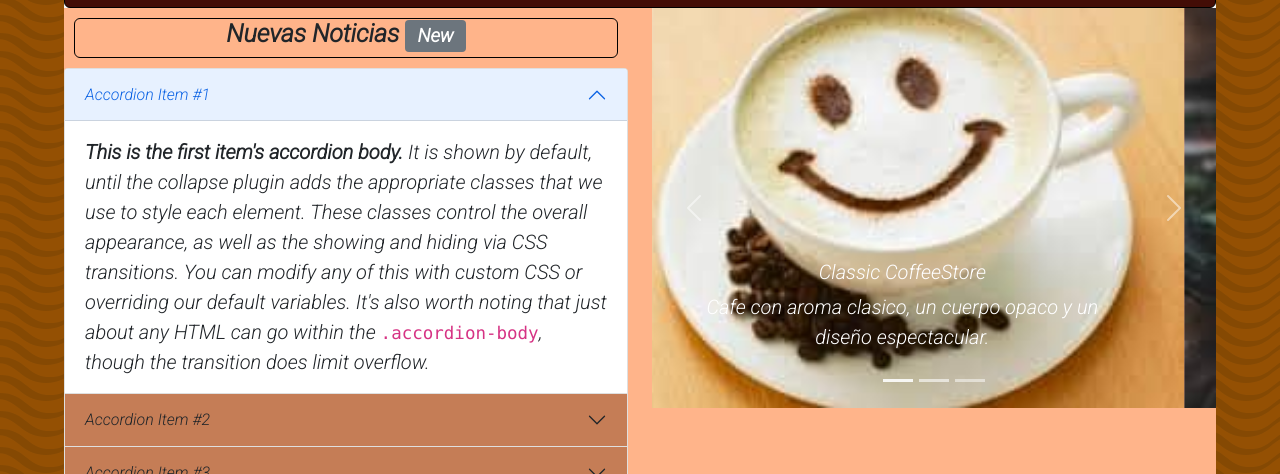
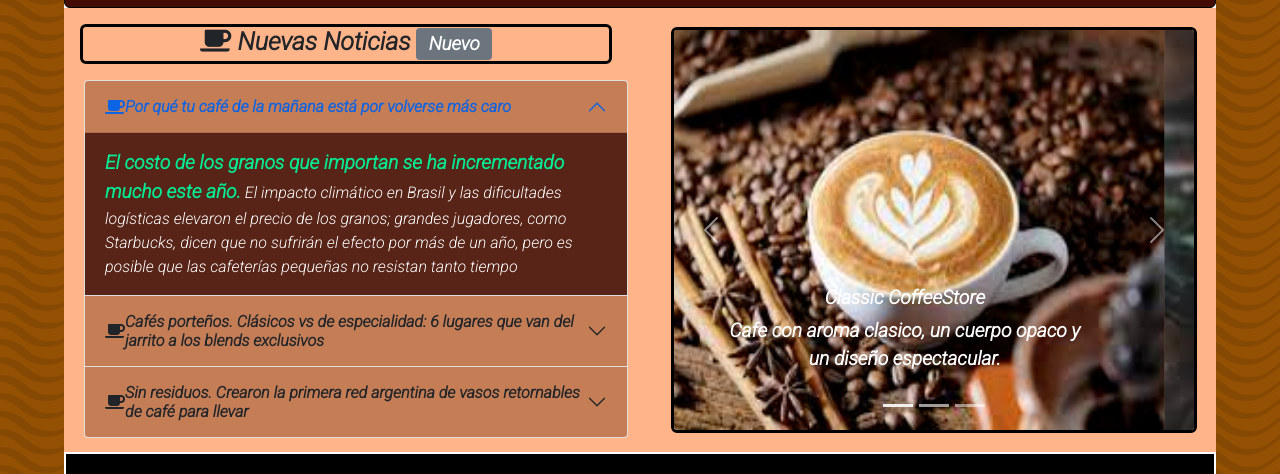
Before and after one commit to Mateo-Pons/mi_repositorio, a website: page index.html in a window 1280 px wide. Shown: the part 219-693 px from the top of the page. Drawn offline with nearby package versions, Linux system fonts and the light colour scheme.

Commit message:
Cambios, pre/cambio footer

```diff
--- a/index.html
+++ b/index.html
@@ -41,16 +41,16 @@
     <div class="collapse navbar-collapse" id="navbarSupportedContent">
       <ul class="navbar-nav me-auto mb-2 mb-lg-0">
         <li class="nav-item">
-          <a class="nav-link active" aria-current="page" href="#">Home</a>
+          <a class="nav-link active" aria-current="page" href="index.html">Home</a>
         </li>
         <li class="nav-item">
-          <a class="nav-link active" aria-current="page" href="#">Productos</a>
+          <a class="nav-link active" aria-current="page" href="html/productos.html">Productos</a>
         </li>
         <li class="nav-item">
-          <a class="nav-link active" aria-current="page" href="#">Contacto</a>
+          <a class="nav-link active" aria-current="page" href="html/contacto.html">Contacto</a>
         </li>
         <li class="nav-item">
-          <a class="nav-link active" aria-current="page" href="#">Marcas</a>
+          <a class="nav-link active" aria-current="page" href="html/marcas.html">Marcas</a>
         </li>
         <li class="nav-item dropdown">
           <a class="nav-link dropdown-toggle" href="#" id="navbarDropdown" role="button" data-bs-toggle="dropdown" aria-expanded="false">
@@ -64,55 +64,53 @@
         </li>
       </ul>
       <form class="d-flex">
-        <input class="form-control me-2" type="search" placeholder="Search" aria-label="Search">
-        <a class="icono"href="#"><i class="fas fa-search"></i></a>
+        <input class="form-control me-2" type="search" placeholder="Buscar" aria-label="Search">
+        <a class="icono" href="#"><i class="fas fa-search"></i></a>
       </form>
     </div>
   </div>
 </nav>
-
-
 
 <!------------------------------------- SECTION-------------------------------->
 <!------------------------------------- News-------------------------------->
       <section id="container">
         <div class="row align-items-start">
         <div class="news col-md-6">
-          <h1>Nuevas Noticias <span class="badge bg-secondary">New</span></h1>
+          <h1><i class="fas fa-coffee cafestore"></i>  Nuevas Noticias <span class="badge bg-secondary">Nuevo</span></h1>
           <div class="accordion" id="accordionExample">
             <div class="accordion-item">
               <h2 class="accordion-header" id="headingOne">
                 <button class="accordion-button" type="button" data-bs-toggle="collapse" data-bs-target="#collapseOne" aria-expanded="true" aria-controls="collapseOne">
-                  Accordion Item #1
+                  <i class="fas fa-coffee cafestore"></i>   Por qué tu café de la mañana está por volverse más caro
                 </button>
               </h2>
               <div id="collapseOne" class="accordion-collapse collapse show" aria-labelledby="headingOne" data-bs-parent="#accordionExample">
                 <div class="accordion-body">
-                  <strong>This is the first item's accordion body.</strong> It is shown by default, until the collapse plugin adds the appropriate classes that we use to style each element. These classes control the overall appearance, as well as the showing and hiding via CSS transitions. You can modify any of this with custom CSS or overriding our default variables. It's also worth noting that just about any HTML can go within the <code>.accordion-body</code>, though the transition does limit overflow.
+                  <strong class="tit">El costo de los granos que importan se ha incrementado mucho este año.</strong> El impacto climático en Brasil y las dificultades logísticas elevaron el precio de los granos; grandes jugadores, como Starbucks, dicen que no sufrirán el efecto por más de un año, pero es posible que las cafeterías pequeñas no resistan tanto tiempo
                 </div>
               </div>
             </div>
             <div class="accordion-item">
               <h2 class="accordion-header" id="headingTwo">
                 <button class="accordion-button collapsed" type="button" data-bs-toggle="collapse" data-bs-target="#collapseTwo" aria-expanded="false" aria-controls="collapseTwo">
-                  Accordion Item #2
+                  <i class="fas fa-coffee cafestore"></i>Cafés porteños. Clásicos vs de especialidad: 6 lugares que van del jarrito a los blends exclusivos
                 </button>
               </h2>
               <div id="collapseTwo" class="accordion-collapse collapse" aria-labelledby="headingTwo" data-bs-parent="#accordionExample">
                 <div class="accordion-body">
-                  <strong>This is the second item's accordion body.</strong> It is hidden by default, until the collapse plugin adds the appropriate classes that we use to style each element. These classes control the overall appearance, as well as the showing and hiding via CSS transitions. You can modify any of this with custom CSS or overriding our default variables. It's also worth noting that just about any HTML can go within the <code>.accordion-body</code>, though the transition does limit overflow.
+                  <strong class="tit">Porque no sólo el café tradicional continúa vivo y con gran convocatoria, sino que en los últimos tiempos también ha crecido el de especialidad, que centra la atención en el grano para aprovechar al máximo sus cualidades.</strong> Con un público cada vez más sibarita, la nueva cultura del café se instala en la ciudad y se disputa el favoritismo con las versiones tradicionales.
                 </div>
               </div>
             </div>
             <div class="accordion-item">
               <h2 class="accordion-header" id="headingThree">
                 <button class="accordion-button collapsed" type="button" data-bs-toggle="collapse" data-bs-target="#collapseThree" aria-expanded="false" aria-controls="collapseThree">
-                  Accordion Item #3
+                  <i class="fas fa-coffee cafestore"></i>   Sin residuos. Crearon la primera red argentina de vasos retornables de café para llevar
                 </button>
               </h2>
               <div id="collapseThree" class="accordion-collapse collapse" aria-labelledby="headingThree" data-bs-parent="#accordionExample">
                 <div class="accordion-body">
-                  <strong>This is the third item's accordion body.</strong> It is hidden by default, until the collapse plugin adds the appropriate classes that we use to style each element. These classes control the overall appearance, as well as the showing and hiding via CSS transitions. You can modify any of this with custom CSS or overriding our default variables. It's also worth noting that just about any HTML can go within the <code>.accordion-body</code>, though the transition does limit overflow.
+                  <strong class="tit">Son socios y tuvieron una idea genial que le ahorra residuos al planeta. Te contamos las claves de su negocio.</strong>“Café Circular se basa en la economía circular y colaborativa. Circular por la reutilización y colaborativa, porque los vasos no son de nadie. Están en la cafetería, pero vos los podés devolver en otro barrio. Mientras más cafeterías hay, mejor es para todos”
                 </div>
               </div>
             </div>
@@ -128,7 +126,7 @@
             </div>
             <div class="carousel-inner">
               <div class="carousel-item active">
-                <img src="imagenes/cafe3.jpg" class="d-block w-100" alt="...">
+                <img src="imagenes/cafe5.png" class="d-block w-100" alt="...">
                 <div class="carousel-caption d-none d-md-block">
                   <h5>Classic CoffeeStore</h5>
                   <p>Cafe con aroma clasico, un cuerpo opaco y un diseño espectacular.</p>
@@ -151,11 +149,11 @@
             </div>
             <button class="carousel-control-prev" type="button" data-bs-target="#carouselExampleCaptions" data-bs-slide="prev">
               <span class="carousel-control-prev-icon" aria-hidden="true"></span>
-              <span class="visually-hidden">Previous</span>
+              <span class="visually-hidden">Anterior</span>
             </button>
             <button class="carousel-control-next" type="button" data-bs-target="#carouselExampleCaptions" data-bs-slide="next">
               <span class="carousel-control-next-icon" aria-hidden="true"></span>
-              <span class="visually-hidden">Next</span>
+              <span class="visually-hidden">Siguiente</span>
             </button>
             </div>
           </div>
--- a/scss/_section.scss
+++ b/scss/_section.scss
@@ -2,27 +2,62 @@
 /*-----------------------------Index----------------------------------------*/
 #container{
     background-color: $color5;
-
-
-}
-.news{
+    .news{
     h1{
-        margin: 10px;
-        border: 1px solid black;
+        margin: 1rem;
+        border: 3px solid black;
         border-radius: 6px;
         text-align: center;
         font-size: 25px;
         font-weight: 1000;
         height: 40px;
+        &:hover{
+            background-color: $color3;
+            transition: 1s ease-out;
+            }
+        }
+        .accordion{
+            margin: 0 auto;
+            margin-left: 20px;
+            .accordion-button{
+                background-color: $color4;
+                font-family: $font;
+                font-weight: 900;
+                &:hover{
+                color: rgb(6, 233, 146);
+                }
+            }
+            .accordion-body{
+                background-color: $color2;
+                font-family: $font;
+                font-weight: 500;
+                font-size: 1rem;
+                color: white;
+                .tit{
+                font-weight: 1100;
+                color: rgb(6, 233, 146);
+                font-size: 1.2rem;
+                }
+            }
+        }
+    }
+    #carouselExampleCaptions{
+        margin:1.2rem;
+        .carousel-inner{
+        border: 3px solid black;
+        border-radius: 6px;
+        h5, p{
+        color: white;
+        font-weight: 800;
+        font-size: 1.2rem;
+            }
+        }
     }
 }
-.accordion{
-    margin  : 0;
 
-}
-.accordion-button{
-    background-color: $color4;
-}
+
+
+
 
 
 
```
Also changed, not shown: css/copia.css, imagenes/manualcafe.jpg (added).
